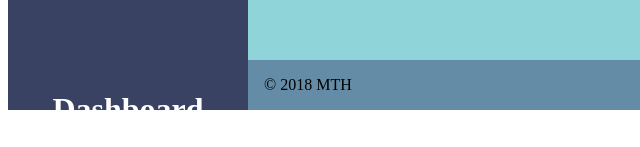
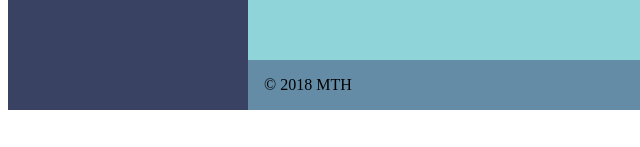
Before and after one commit to AkashK23/SportsBettingWebsite, a website with bundled scripts: page dashboard.html in a window 1280 px wide. Shown: the part 716-863 px from the top of the page, 0-640 px from the left. After the commit the page ends 826 px from the top, so only its background shows below. Built offline with nearby package versions, Linux system fonts and the light colour scheme.

Commit message:
Revert "Merge branch 'master' of https://github.com/AkashK23/SportsBettingWebsite"
This reverts commit ea38f8581c751036b1dd18163a698b1df1077614, reversing
changes made to b6031e745fd6a20359563b531951ef1b9a32dd81.

```diff
--- a/dashboard.html
+++ b/dashboard.html
@@ -156,11 +156,6 @@
             <div class="footer__copyright">&copy; 2018 MTH</div>
             <div class="footer__signature">Made with love by pure genius</div>
         </footer>
-        <div class="hero-image">
-            <div class="hero-text">
-                <h1>Dashboard</h1>
-            </div>
-        </div>
     </div>
 
     <script src="script.js"></script>
--- a/style.css
+++ b/style.css
@@ -3,7 +3,6 @@
 body, html {
     height: 100%;
 }
-
 
 .hero-image {
     background-image: linear-gradient(rgba(0, 0, 0, 0.5), rgba(0, 0, 0, 0.5)), url("/resources/footballfield.jpg");
```
